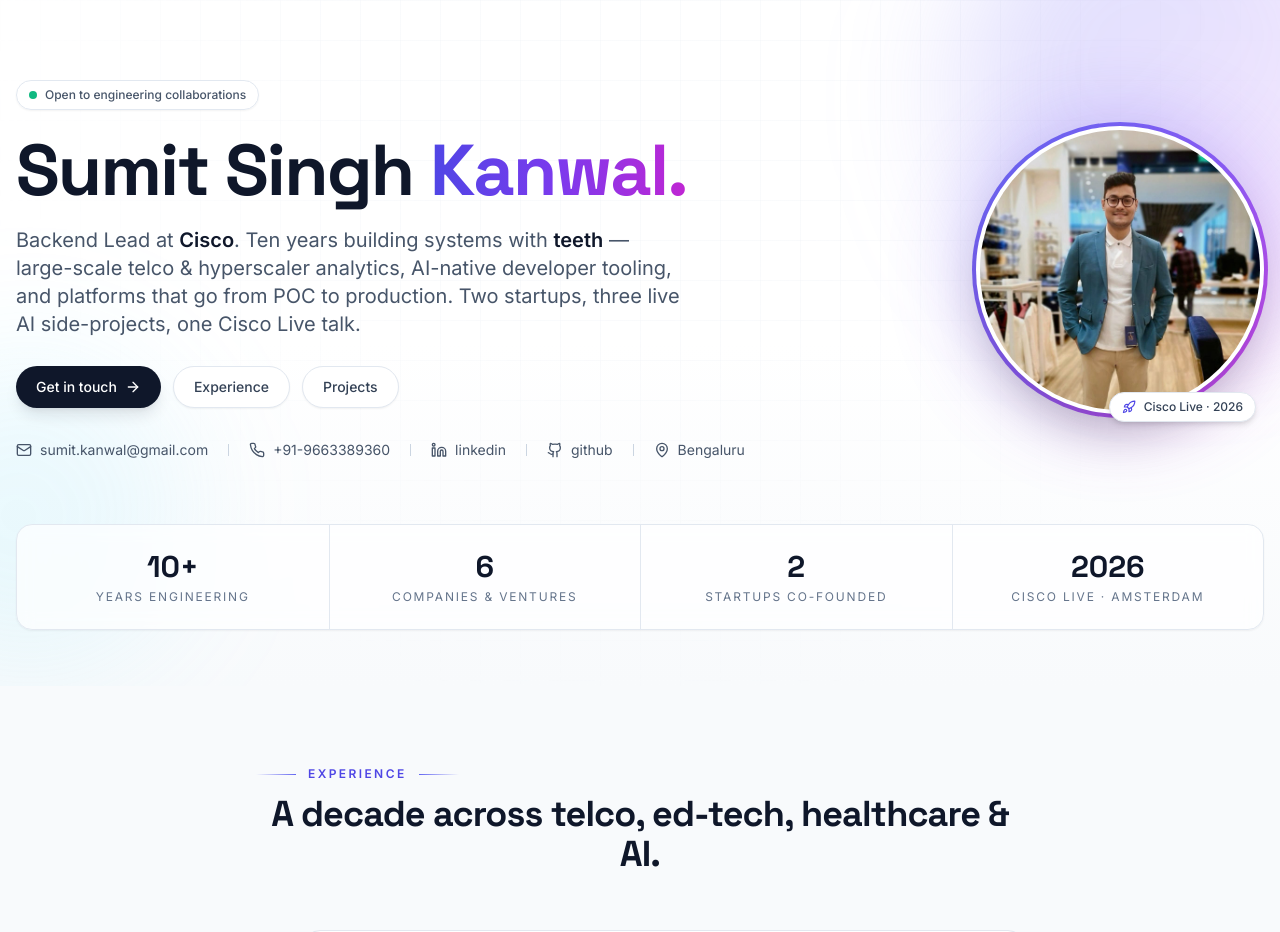
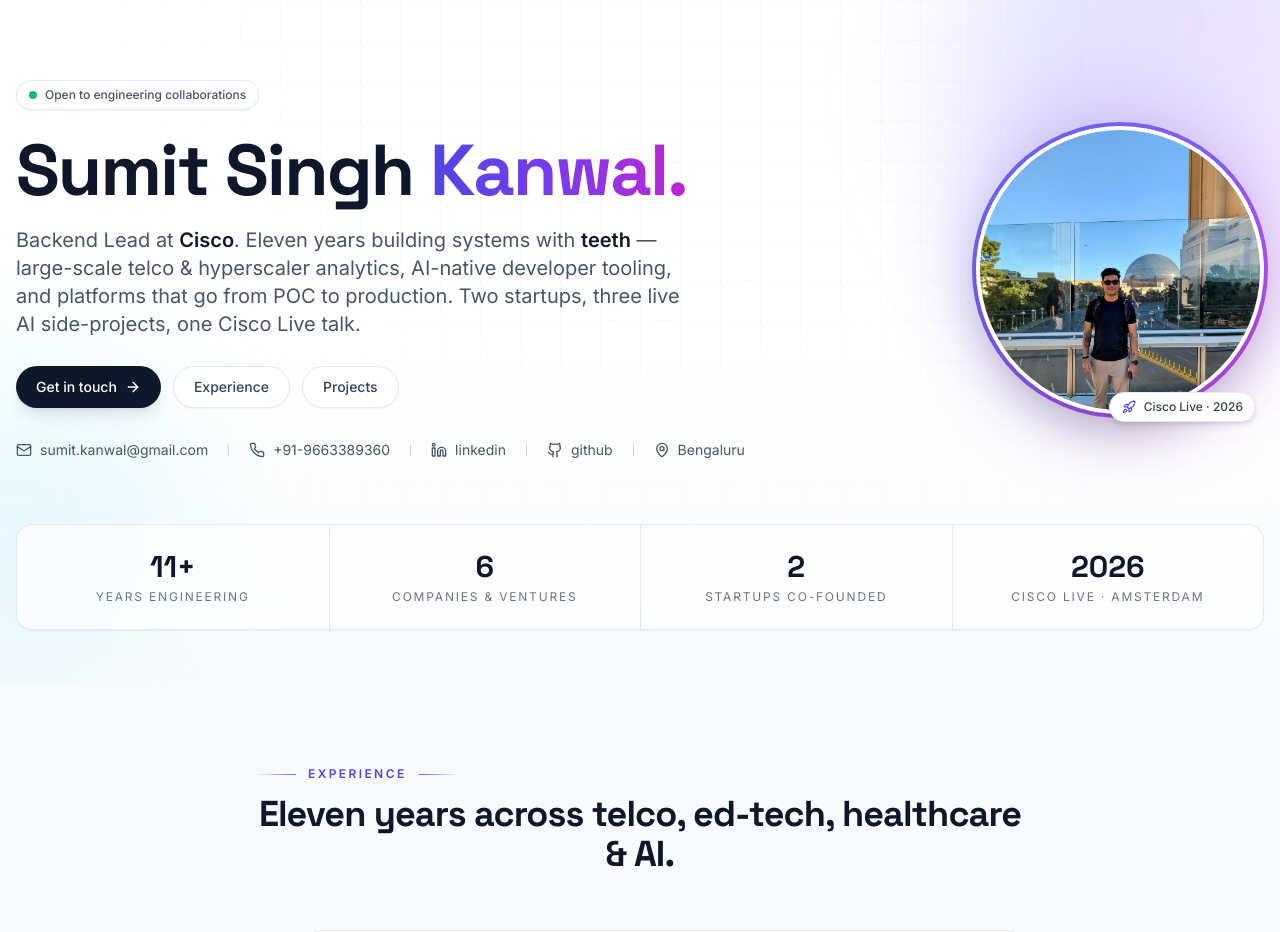
Before and after one commit to kloudd/sumitkanwal, a Next.js app: page / in a window 1280 px wide. Shown: the top 932 px of the page. Built offline with nearby package versions, Linux system fonts and the light colour scheme.

Commit message:
Bump experience to 11+ years; replace portrait photo

```diff
--- a/app/layout.tsx
+++ b/app/layout.tsx
@@ -19,7 +19,7 @@ const spaceGrotesk = Space_Grotesk({
 export const metadata: Metadata = {
   title: "Sumit Singh Kanwal — Backend Lead & AI/Platform Engineer",
   description:
-    "Backend Lead at Cisco with 10 years of experience building distributed systems, AI-native platforms, and developer tooling. Cofounder, builder, and Cisco Live 2026 speaker.",
+    "Backend Lead at Cisco with 11+ years of experience building distributed systems, AI-native platforms, and developer tooling. Cofounder, builder, and Cisco Live 2026 speaker.",
 };
 
 export default function RootLayout({
--- a/app/page.tsx
+++ b/app/page.tsx
@@ -36,7 +36,7 @@ const BASE_PATH = process.env.NEXT_PUBLIC_BASE_PATH ?? "";
 const asset = (path: string) => `${BASE_PATH}${path}`;
 
 const stats = [
-  { value: "10+", label: "Years engineering" },
+  { value: "11+", label: "Years engineering" },
   { value: "6", label: "Companies & ventures" },
   { value: "2", label: "Startups co-founded" },
   { value: "2026", label: "Cisco Live · Amsterdam" },
@@ -295,7 +295,7 @@ export default function Home() {
               <p className="mt-5 max-w-2xl text-lg leading-relaxed text-slate-600 md:text-xl">
                 Backend Lead at{" "}
                 <span className="font-semibold text-slate-900">Cisco</span>.
-                Ten years building systems with{" "}
+                Eleven years building systems with{" "}
                 <span className="font-semibold text-slate-900">teeth</span> —
                 large-scale telco & hyperscaler analytics, AI-native developer
                 tooling, and platforms that go from POC to production. Two
@@ -381,7 +381,7 @@ export default function Home() {
                 />
                 <div className="relative h-56 w-56 overflow-hidden rounded-full bg-white p-1 shadow-2xl md:h-72 md:w-72">
                   <Image
-                    src={asset("/sumit.jpeg")}
+                    src={asset("/SumitKanwal.jpeg")}
                     alt="Sumit Singh Kanwal"
                     width={400}
                     height={400}
@@ -421,7 +421,7 @@ export default function Home() {
           <div className="mx-auto mb-10 max-w-3xl text-center md:mb-14">
             <SectionLabel>Experience</SectionLabel>
             <h2 className="font-display text-3xl font-bold tracking-tight text-slate-900 md:text-4xl">
-              A decade across telco, ed-tech, healthcare & AI.
+              Eleven years across telco, ed-tech, healthcare & AI.
             </h2>
           </div>
 
```
Also changed, not shown: public/SumitKanwal.jpeg (added), public/sumit.jpeg (deleted).
